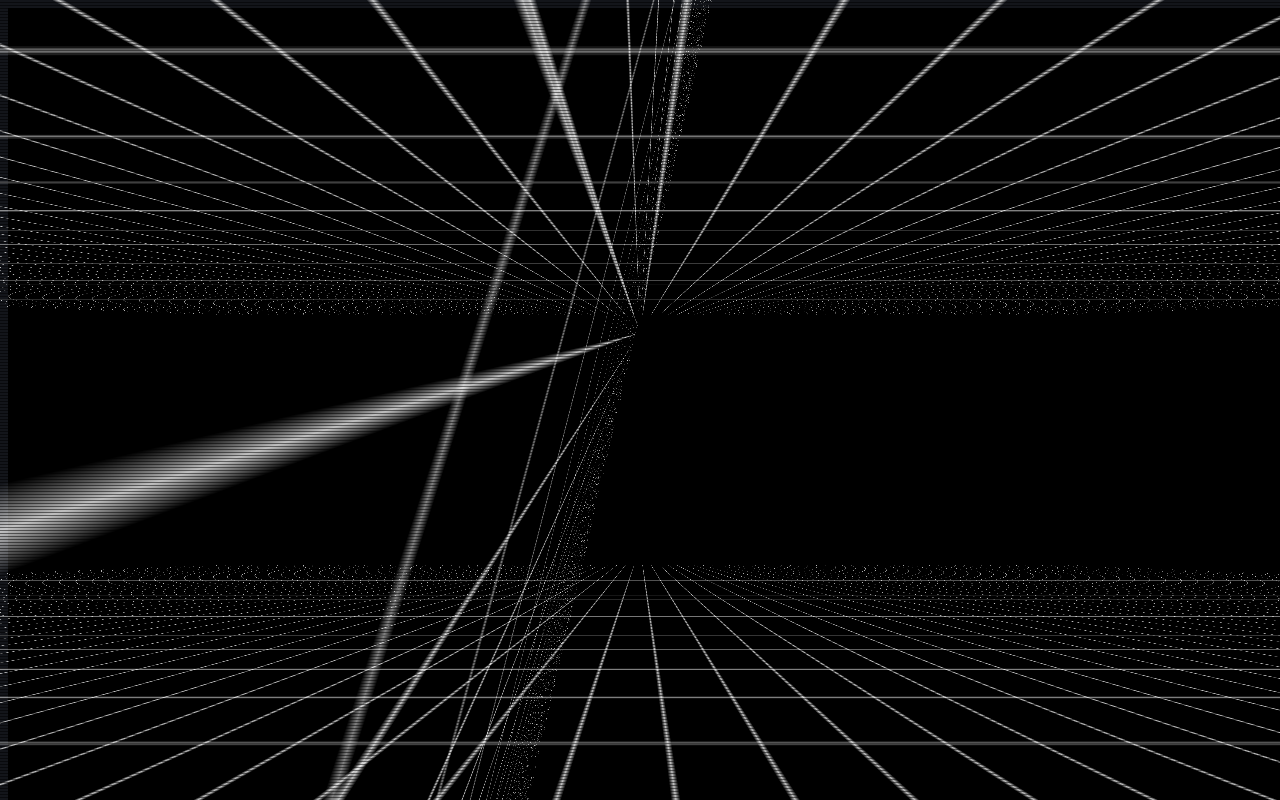
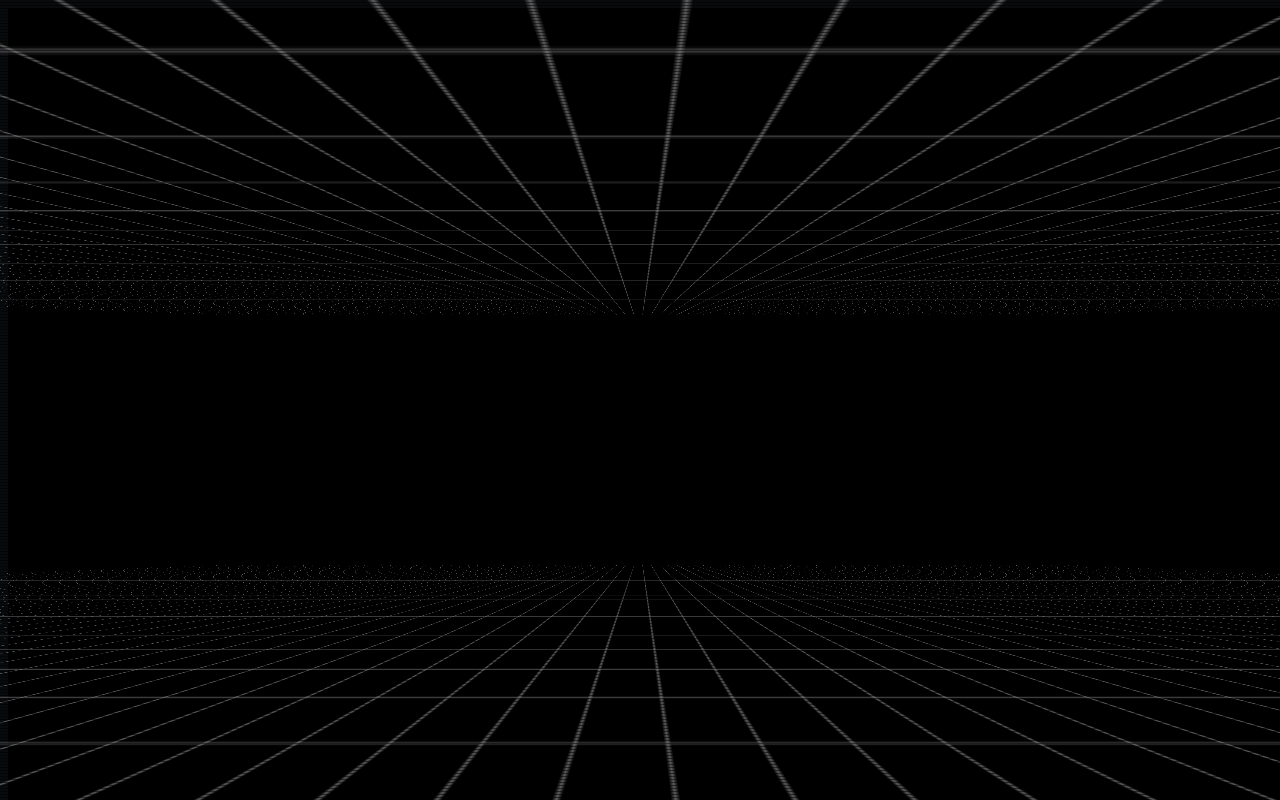
Before and after one commit to Bergan404/Juan-Boh-rquez, an Astro site: page / in a window 1280 px wide. Shown: the top 800 px of the page. Built offline with nearby package versions, Linux system fonts and the light colour scheme; Astro itself is replaced by a stand-in of ours.

Commit message:
starting with the new svg and seeing how trace functions work

```diff
--- a/src/pages/index.astro
+++ b/src/pages/index.astro
@@ -8,9 +8,10 @@ import Layout from "../layouts/Layout.astro";
 		<!-- <TheExperience client:load /> -->
 		<div class="wrapper">
 			<div class="m-grid"></div>
-			<div class="m-grid-left"></div>
-			<div class="m-grid-right"></div>
+			<!-- <div class="m-grid-left"></div> -->
+			<!-- <div class="m-grid-right"></div> -->
 			<div class="m-grid-top"></div>
+			<div class="overlay"></div>
 			<div class="m-logo">
 				<div class="m-logo__wrap">
 					<!-- <h1>Totally<br />Statical</h1>
--- a/src/styles/global.scss
+++ b/src/styles/global.scss
@@ -3,6 +3,16 @@ body {
     height: 100vh;
     width: 100vw;
     overflow: hidden;
+}
+
+.overlay {
+    width: 110vw;
+    height: 110vh;
+    position: absolute;
+    background: #00000085;
+    z-index: 999;
+    left: 0;
+    top: 0;
 }
 
 .m-logo {
@@ -77,6 +87,8 @@ body {
         left: 50%;
         margin-left: -100vw;
         width: 200vw;
+        // margin-left: -10vw;
+        // width: 20vw;
         height: 150vh;
         transform: scaleY(0);
         background-image:
@@ -101,6 +113,8 @@ body {
         left: 50%;
         margin-left: -100vw;
         width: 200vw;
+        // margin-left: -10vw;
+        // width: 20vw;
         height: 150vh;
         transform: scaleY(0);
         background-image:
@@ -121,15 +135,17 @@ body {
         // background-color: black;
         position: absolute;
         top: 50%;
-        margin-top: -90vh;
+        margin-top: -75vh;
         left: 50%;
-        margin-left: -100vw;
+        margin-left: -111vw;
         width: 200vw;
+        // margin-left: -10vw;
+        // width: 20vw;
         height: 150vh;
         transform: scaleY(0);
         background-image:
             linear-gradient(0deg, transparent 24%, rgba(white, 0.5) 25%, rgba(white, 0.9) 26%, transparent 27%, transparent 74%, rgba(white, 0.5) 75%, rgba(white, 0.9) 76%, transparent 77%, transparent),
-            linear-gradient(90deg, transparent 24%, rgba(white, 0.75) 25%, rgba(white, 0.25) 26%, transparent 27%, transparent 74%, rgba(white, 0.75) 75%, rgba(white, 0.25) 76%, transparent 77%, transparent);
+            linear-gradient(90deg, transparent 24%, rgba(red, 0.75) 25%, rgba(red, 0.25) 26%, transparent 27%, transparent 74%, rgba(red, 0.75) 75%, rgba(red, 0.25) 76%, transparent 77%, transparent);
         background-size: 50px 50px;
 
         &.is-animating {
@@ -162,10 +178,10 @@ body {
 
 @keyframes flyright {
     0% {
-        transform: perspective(300px) rotateX(100deg) rotateY(103deg) translateY(0%);
+        transform: perspective(300px) rotateX(360deg) rotateY(61deg) translateY(0%) rotate(90deg);
     }
 
     100% {
-        transform: perspective(300px) rotateX(100deg) rotateY(103deg) translateY(50px);
+        transform: perspective(300px) rotateX(360deg) rotateY(61deg) translateY(50px) rotate(90deg);
     }
 }
```
Also changed, not shown: public/svg/Juan.svg (added).
